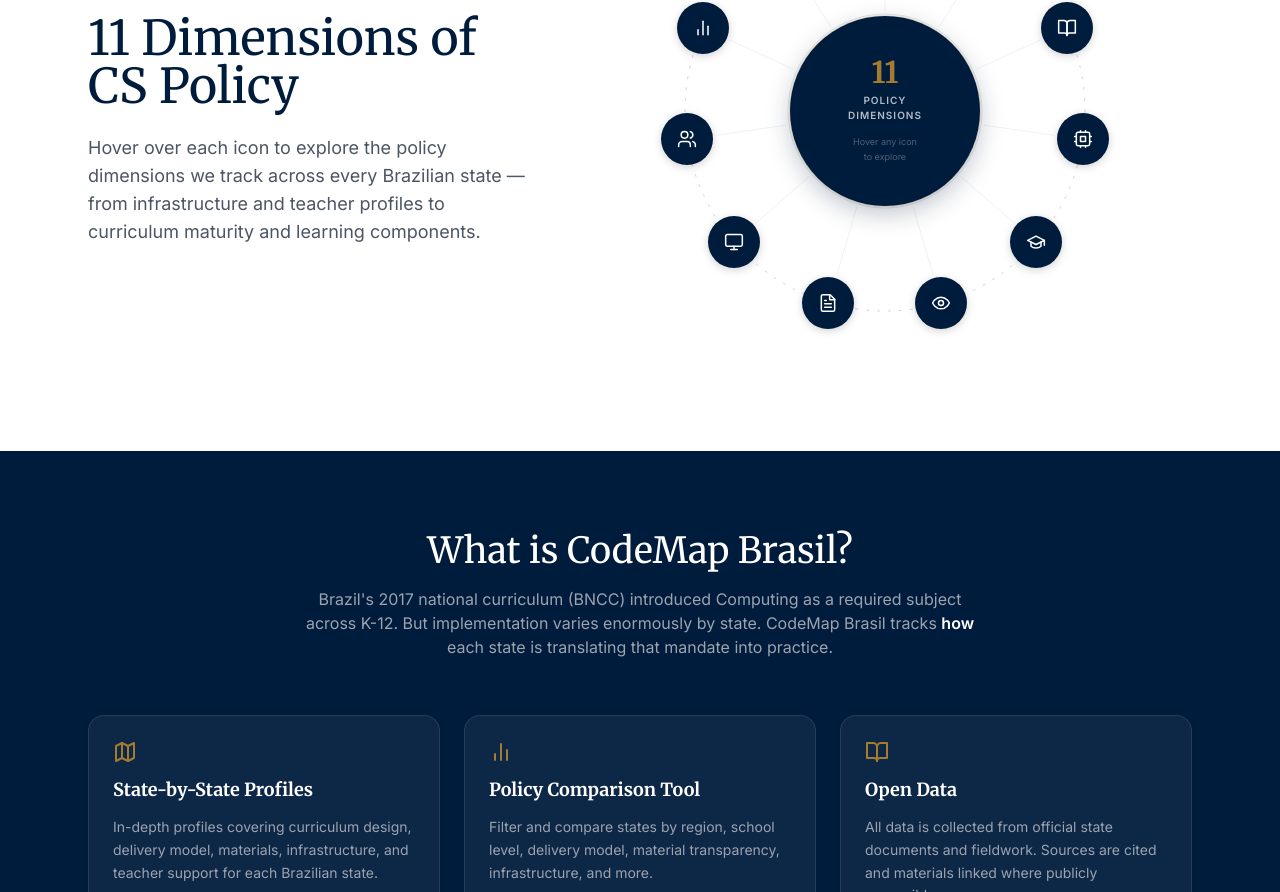
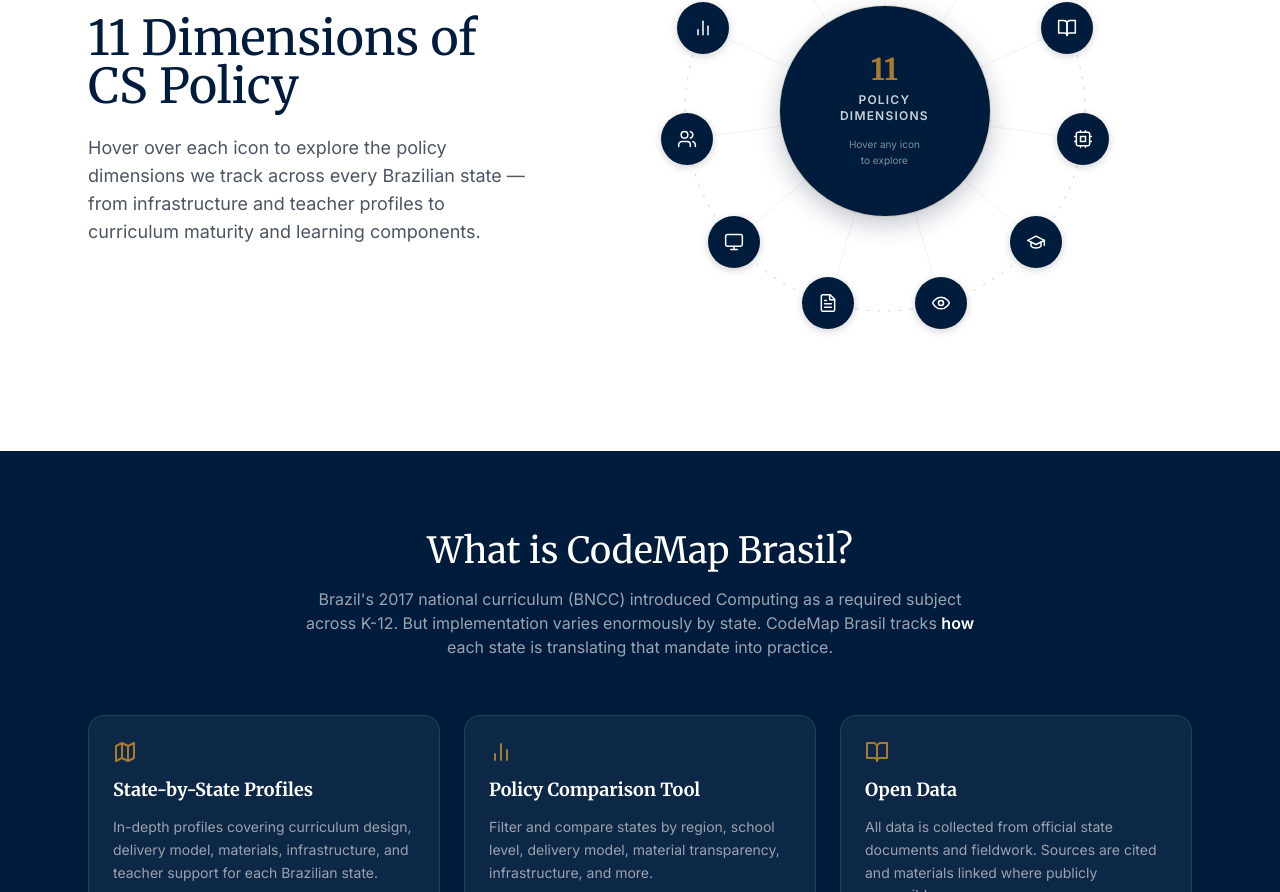
Before and after one commit to lfares/code-map-br, a React (Vite) app: page / in a window 1280 px wide. Shown: the part 1079-1971 px from the top of the page. Built offline with nearby package versions, Linux system fonts and the light colour scheme; the HTML template or start-up script is replaced by a standard one; what @svg-maps/brazil would draw is missing.

Commit message:
chore: refine policy wheel center circle size and text legibility

```diff
--- a/src/components/PolicyWheel.jsx
+++ b/src/components/PolicyWheel.jsx
@@ -83,10 +83,10 @@ export default function PolicyWheel() {
       <div
         className="absolute rounded-full flex items-center justify-center overflow-hidden"
         style={{
-          width: active ? 280 : 190,
-          height: active ? 280 : 190,
-          left: active ? CENTER - 140 : CENTER - 95,
-          top: active ? CENTER - 140 : CENTER - 95,
+          width: active ? 250 : 210,
+          height: active ? 250 : 210,
+          left: active ? CENTER - 125 : CENTER - 105,
+          top: active ? CENTER - 125 : CENTER - 105,
           backgroundColor: '#001C3D',
           boxShadow: active
             ? '0 0 0 3px rgba(165,123,47,0.5), 0 12px 48px rgba(0,28,61,0.45)'
@@ -103,14 +103,14 @@ export default function PolicyWheel() {
             <>
               <p className="text-[#A57B2F] text-[10px] font-bold uppercase tracking-widest mb-2">Dimension</p>
               <p className="text-white font-serif text-lg font-semibold leading-snug mb-3">{active.title}</p>
-              <p className="text-white/70 text-sm leading-relaxed">{active.description}</p>
+              <p className="text-[#C8D8E8] text-sm leading-relaxed">{active.description}</p>
             </>
           ) : (
             <>
               <p className="text-[#A57B2F] font-serif text-3xl font-bold leading-none">11</p>
-              <p className="text-white text-[10px] font-semibold uppercase tracking-widest mt-1.5 opacity-70">Policy</p>
-              <p className="text-white text-[10px] font-semibold uppercase tracking-widest opacity-70">Dimensions</p>
-              <p className="text-white/30 text-[9px] mt-3 leading-relaxed">Hover any icon<br/>to explore</p>
+              <p className="text-white text-xs font-semibold uppercase tracking-widest mt-2 opacity-80">Policy</p>
+              <p className="text-white text-xs font-semibold uppercase tracking-widest opacity-80">Dimensions</p>
+              <p className="text-white/50 text-[10px] mt-3 leading-relaxed">Hover any icon<br/>to explore</p>
             </>
           )}
         </div>
```
